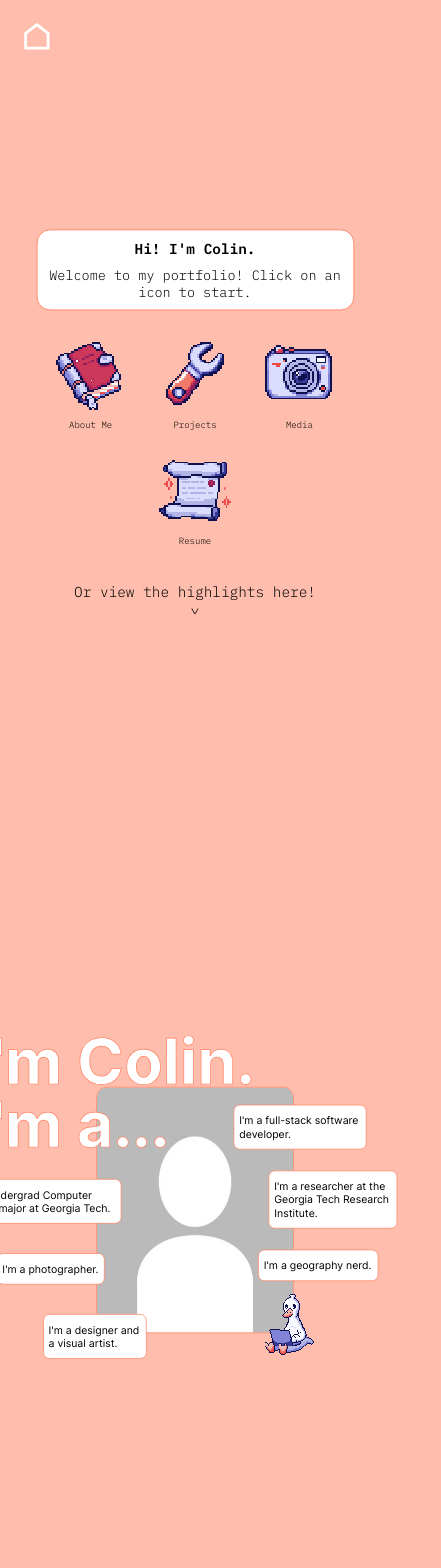
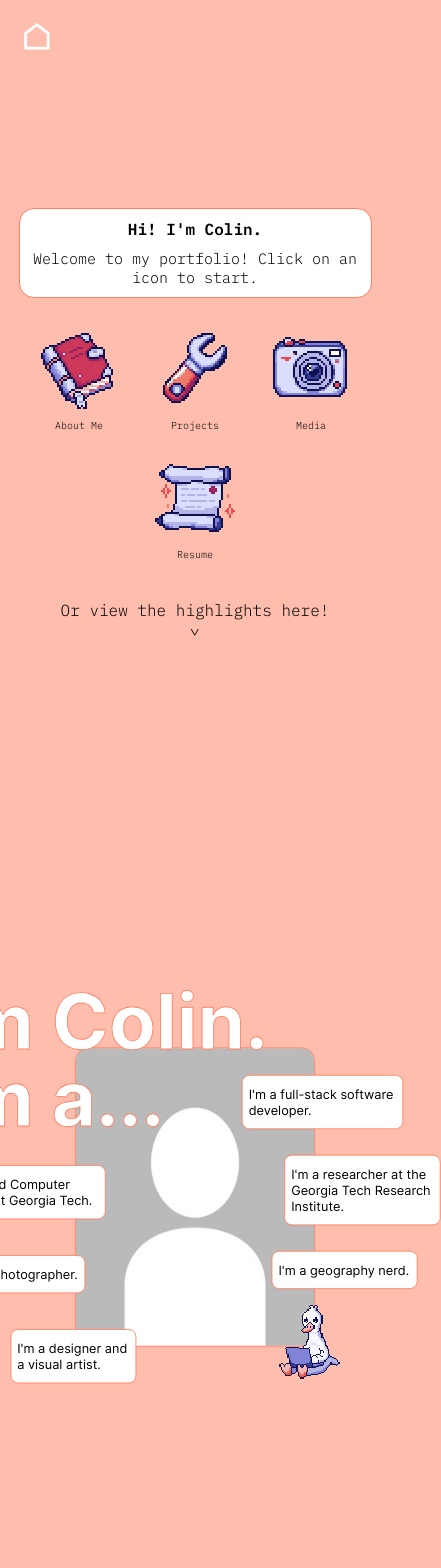
Before and after one commit to ColinVu/personal-website-v3, a React (Create React App) app in the folder my-app/: page / in a window 390 px wide. Shown: the top 1568 px of the page, 441 px wide, since content can reach past the window. Built offline with nearby package versions, Linux system fonts and the light colour scheme.

Commit message:
moar prolem

```diff
--- a/my-app/src/App.css
+++ b/my-app/src/App.css
@@ -118,12 +118,6 @@
     font-family: "IBMPlexMono", sans-serif;
     height: 100vh;
     transition: transform 0.3s ease;
-  }
-
-  @media (max-width: 550px) {
-    .mainPage {
-      transform: scale(0.9);
-    }
   }
 
   .flyAway {
@@ -381,11 +375,10 @@
 
   @media (max-width: 700px) {
     .descOverlay {
-      transform: scale(0.7);
+      transform: scale(0.85);
     }
     .mePhoto {
-      transform: scale(0.7);
-      margin-top: 1.5vh;
+      transform: scale(0.85);
     }
   }
 
```
